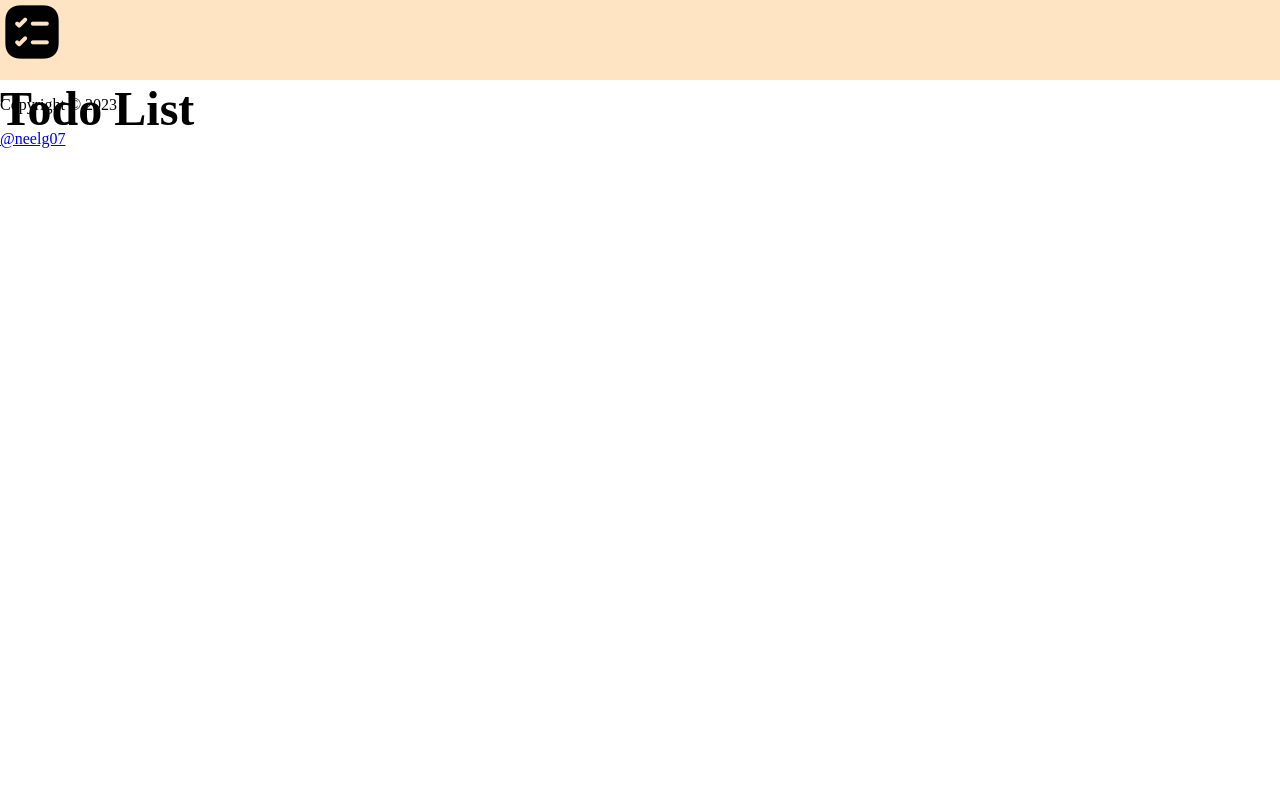
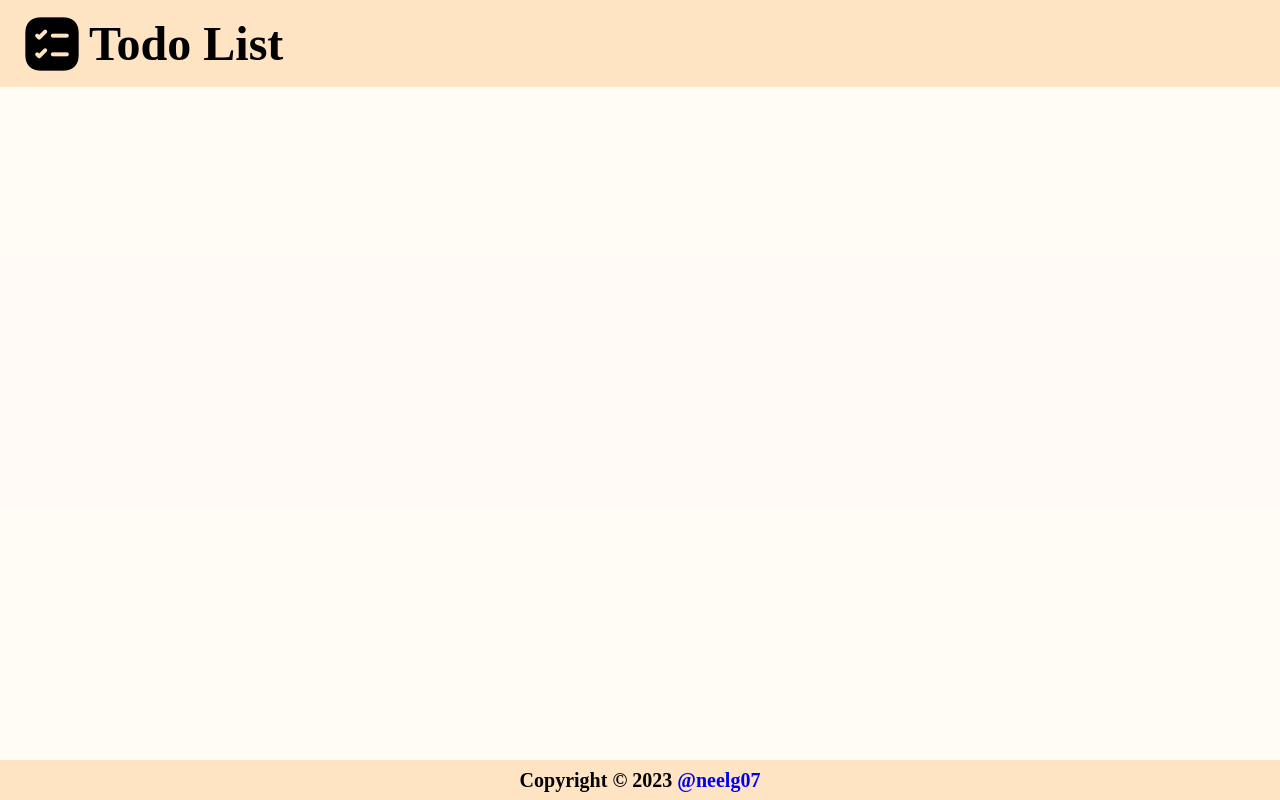
Before and after one commit to neelg07/Todo-List-TOP, a website built with webpack: page docs/index.html in a window 1280 px wide. Built offline with nearby package versions, Linux system fonts and the light colour scheme.

Commit message:
Add css for pre-populated app template

```diff
--- a/docs/styles.css
+++ b/docs/styles.css
@@ -11,19 +11,50 @@ body {
 }
 
 nav {
-    height: 10%;
+    height: 13%;
     width: 100%;
+    display: flex;
 
     background-color: bisque;
 }
 
-.header {
+.header, .logo {
     display: flex;
     align-items: center;
     height: 100%;
+    margin-left: 5px;
+}
+
+.logo {
+    margin-left: 20px;
 }
 
 nav h1 {
     font-size: 3em;
     margin: 0;
 }
+
+main {
+    height: 100%;
+    background-color: rgba(255, 228, 196, 0.171);
+}
+
+footer {
+    background-color: bisque;
+    height: 5%;
+}
+
+.footnotes {
+    font-size: 1.25em;
+    font-weight: 700;
+
+    display: flex;
+    gap: 5px;
+    align-items: center;
+    justify-content: center;
+    height: 100%;
+}
+
+.footnotes a {
+    text-decoration: none;
+}
```
